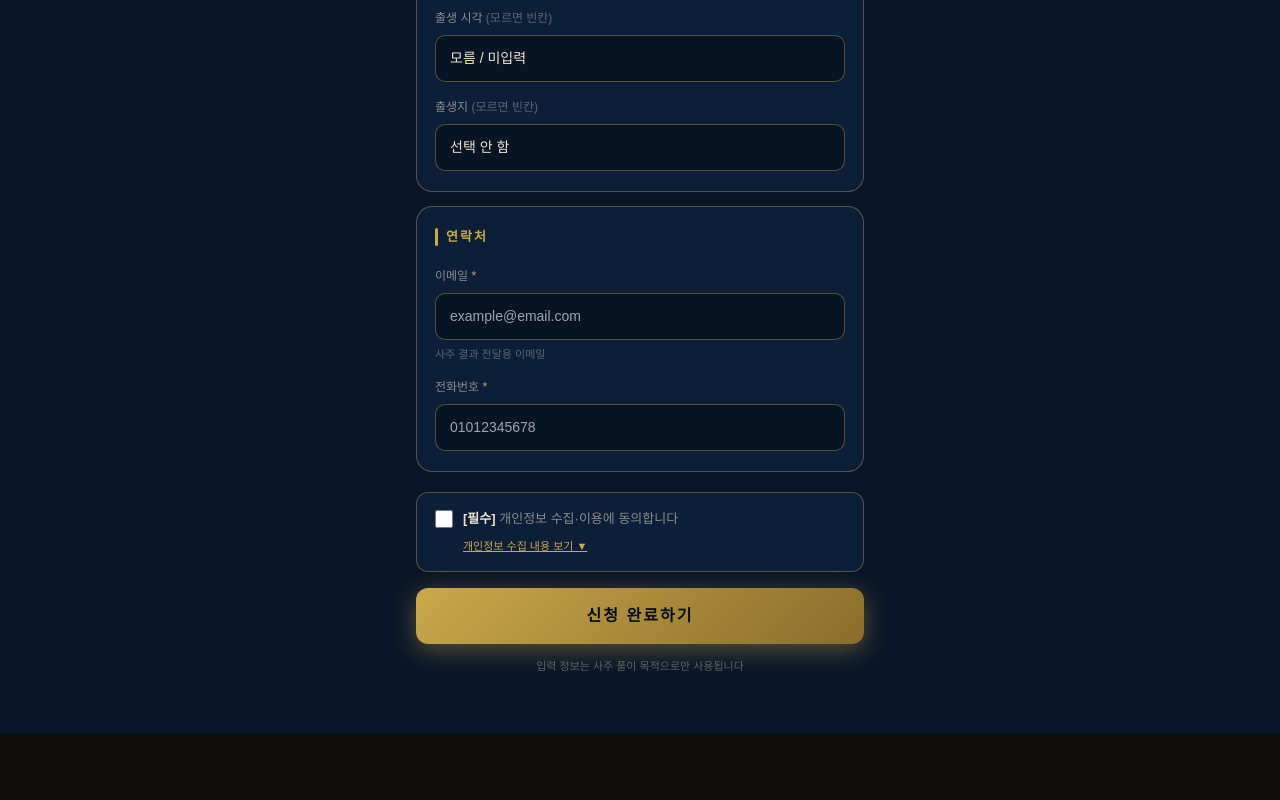
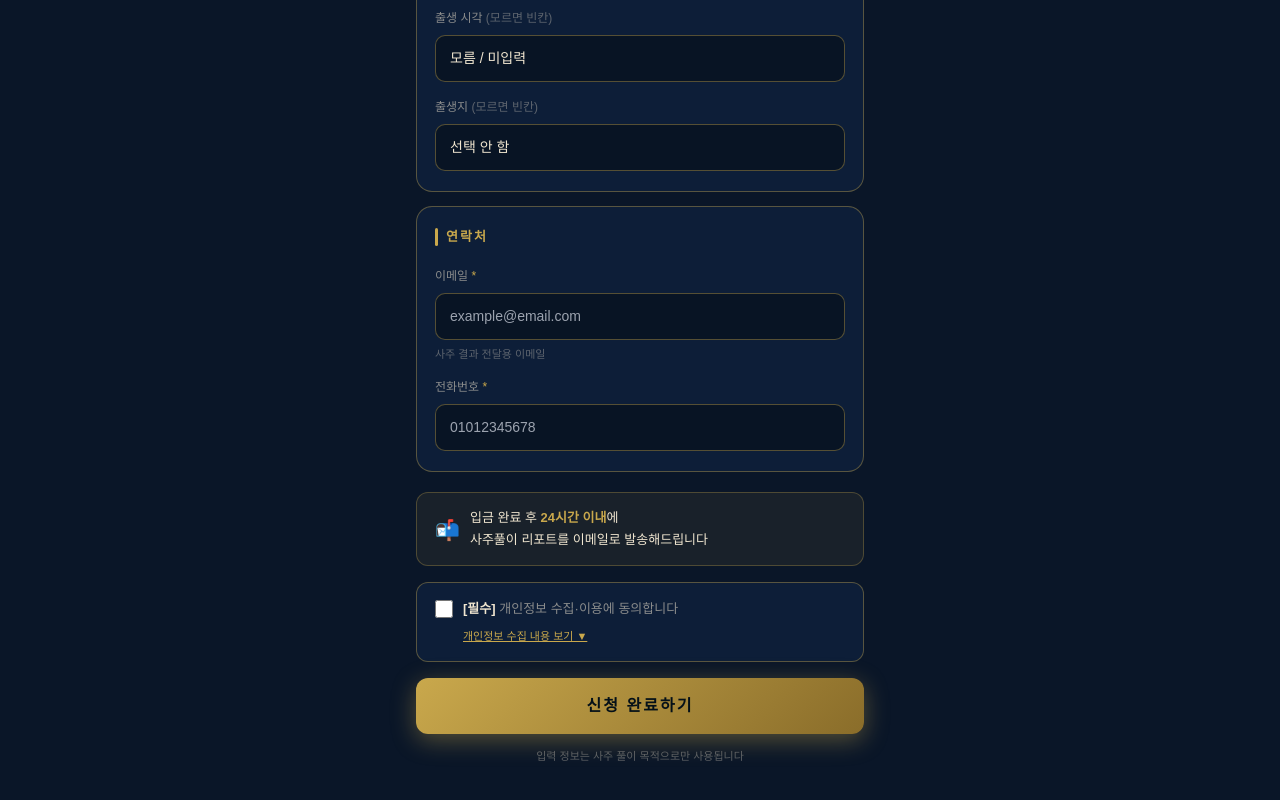
Before and after one commit to jacob9195/whitemoon-app, a Next.js app: page /apply in a window 1280 px wide. Shown: the part 808-1608 px from the top of the page. Before the commit the page ends 1542 px from the top, so only its background shows below. Built offline with nearby package versions, Linux system fonts and the light colour scheme.

Commit message:
Add files via upload

```diff
--- a/app/apply/page.tsx
+++ b/app/apply/page.tsx
@@ -328,6 +328,20 @@ function ApplyForm() {
           </div>
         )}
 
+        {/* 발송 안내 */}
+        <div style={{
+          display: 'flex', alignItems: 'center', gap: 10,
+          background: 'rgba(201,168,76,0.08)',
+          border: `1px solid rgba(201,168,76,0.3)`,
+          borderRadius: 12, padding: '14px 18px', marginBottom: 16,
+        }}>
+          <span style={{ fontSize: 20, flexShrink: 0 }}>📬</span>
+          <p style={{ fontSize: 13, color: C.text, lineHeight: 1.7, fontFamily: 'sans-serif' }}>
+            입금 완료 후 <strong style={{ color: C.gold }}>24시간 이내</strong>에<br />
+            사주풀이 리포트를 이메일로 발송해드립니다
+          </p>
+        </div>
+
         {/* 개인정보 동의 */}
         <div style={{
           background: C.card, border: `1px solid ${C.goldBorder}`,
```
